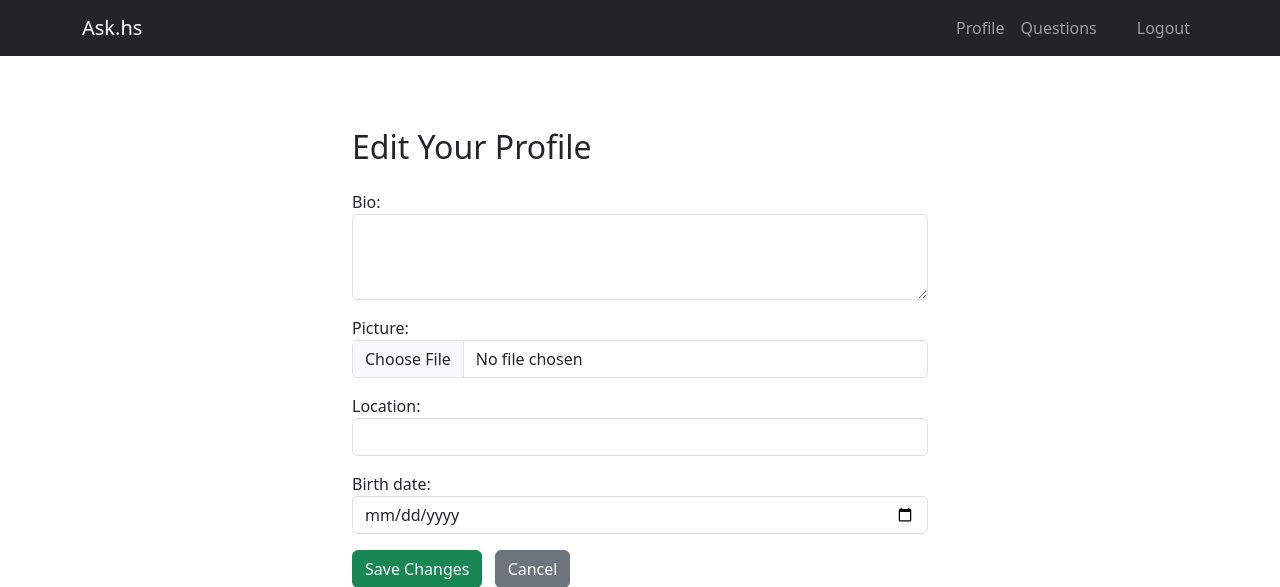
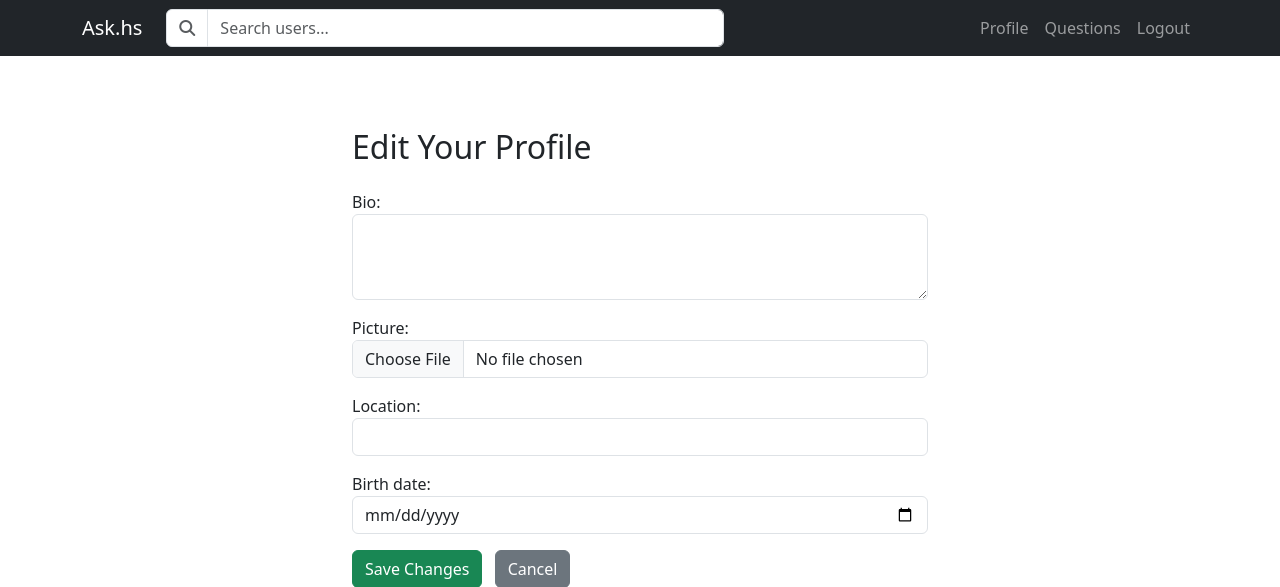
Before and after one commit to hosamsemry/Ask.hs, a Django app: page /accounts/edit-profile/ in a window 1280 px wide. Shown: the top 587 px of the page. Run offline with Django 5.2, Linux system fonts and the light colour scheme; the visitor is signed in with stand-in values (Sample User, id 1).

Commit message:
Added a search box in the navbar

```diff
--- a/templates/base.html
+++ b/templates/base.html
@@ -31,6 +31,15 @@
         padding: 20px 0;
         bottom:0;
     }
+    #user-search-results a {
+        padding: 10px 15px;
+        color: #333;
+        transition: background-color 0.2s ease;
+    }
+    #user-search-results a:hover {
+        background-color: #f8f9fa;
+        text-decoration: none;
+    }
     </style>
 </head>
 <body>
@@ -39,9 +48,27 @@
 <nav class="navbar navbar-expand-lg navbar-dark bg-dark ">
     <div class="container">
         <a class="navbar-brand" href="{% url 'home' %}">Ask.hs</a>
+        <form class="position-relative  w-50 mx-2" role="search" id="user-search-form" autocomplete="off">
+            <div class="input-group">
+                <span class="input-group-text bg-white"><i class="fas fa-search text-muted"></i></span>
+                <input
+                    type="search"
+                    class="form-control"
+                    placeholder="Search users..."
+                    id="user-search-input"
+                    aria-label="Search users">
+            </div>
+            <div
+                id="user-search-results"
+                class="position-absolute bg-white border shadow rounded mt-1 w-100 d-none overflow-auto"
+                style="z-index: 1050; max-height: 250px;"
+                role="listbox"
+            ></div>
+        </form>
         <button class="navbar-toggler" type="button" data-bs-toggle="collapse" data-bs-target="#navbarNav">
             <span class="navbar-toggler-icon"></span>
         </button>
+
         <div class="collapse navbar-collapse" id="navbarNav">
             <ul class="navbar-nav ms-auto">
                 {% if user.is_authenticated %}
@@ -54,7 +81,7 @@
                         <a class="nav-link" href="{% url 'unanswered_questions'%}">Questions</a>
                     </li>
                     <li class="nav-item">
-                        <a class="nav-link ms-4" href="{% url 'logout' %}">Logout</a>
+                        <a class="nav-link" href="{% url 'logout' %}">Logout</a>
                     </li>
                 {% else %}
                     <li class="nav-item">
@@ -68,6 +95,8 @@
         </div>
     </div>
 </nav>
+
+
 
 <!-- Messages -->
 <div class="container mt-5">
@@ -96,6 +125,48 @@
 
 <!-- Bootstrap JS -->
 <script src="https://cdn.jsdelivr.net/npm/bootstrap@5.3.3/dist/js/bootstrap.bundle.min.js"></script>
+<script src="https://code.jquery.com/jquery-3.6.0.min.js"></script>
+<script>
+$(document).ready(function() {
+    const input = $("#user-search-input");
+    const resultsBox = $("#user-search-results");
+
+    input.on("input", function() {
+        const query = $(this).val().trim();
+        if (!query) {
+            resultsBox.empty().addClass("d-none");
+            return;
+        }
+
+        $.ajax({
+            url: "{% url 'search_users' %}",
+            data: { q: query },
+            success: function(response) {
+                const users = response.users;
+                resultsBox.empty();
+
+                if (users.length === 0) {
+                    resultsBox.append("<div class='p-2'>No users found</div>");
+                } else {
+                    users.forEach(user => {
+                        resultsBox.append(
+                            `<a href="/accounts/u/${user.username}/" class="list-group-item list-group-item-action border-0">${user.username}</a>`
+                        );
+                    });
+                }
+                resultsBox.removeClass("d-none");
+            }
+        });
+    });
+
+    // Hide results on outside click
+    $(document).on("click", function(e) {
+        if (!$(e.target).closest("#user-search-form").length) {
+            resultsBox.empty().addClass("d-none");
+        }
+    });
+});
+</script>
 
 </body>
 </html>
```
